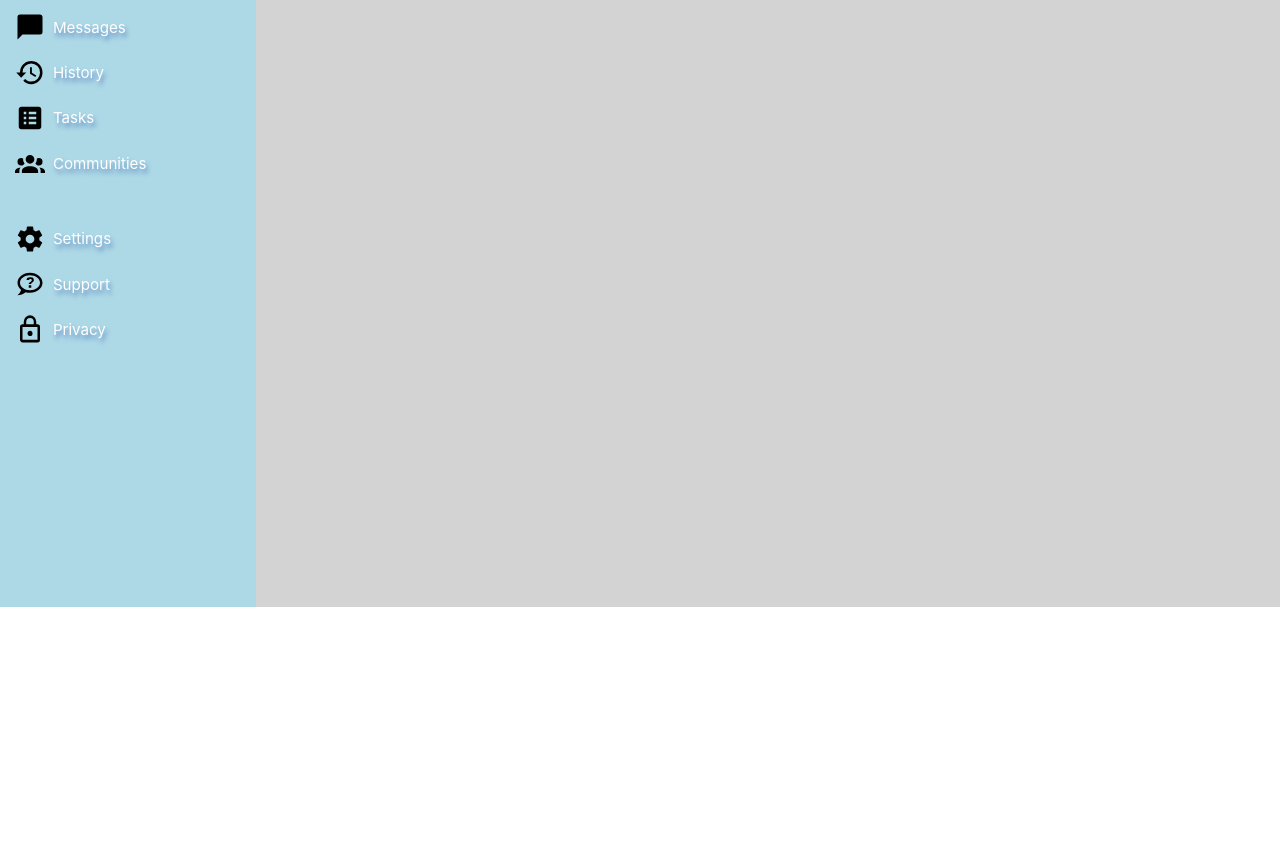
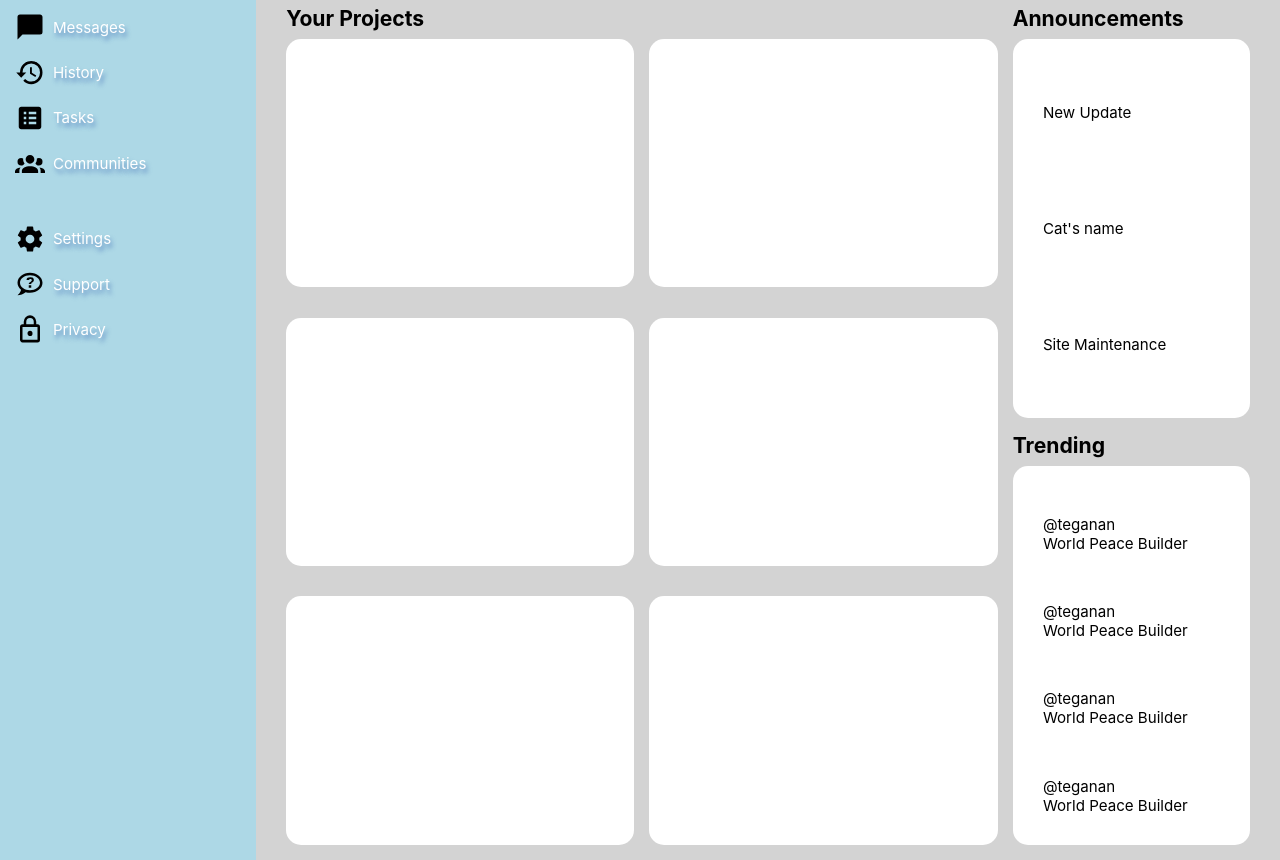
Before and after one commit to Kraalle/admin-dashboard, a plain HTML site: page index.html in a window 1280 px wide. Shown: the part 193-1053 px from the top of the page. Before the commit the page ends 800 px from the top, so only its background shows below. Drawn offline with Linux system fonts and the light colour scheme.

Commit message:
announcments and trending sections updated with css // todo fix trending padding pushing content below page

```diff
--- a/index.html
+++ b/index.html
@@ -79,7 +79,76 @@
                 </ul>
             </div>
         </div>
-        <div class="main-content" id="main-content"></div>
+        <div class="main-content" id="main-content">
+            <div class="projects">
+                <h3 class="h3-projects-title">Your Projects</h3>
+                <div class="project">
+                    <h5></h5>
+                </div>
+                <div class="project">
+                    <h5></h5>
+                </div>
+                <div class="project">
+                    <h5></h5>
+                </div>
+                <div class="project">
+                    <h5></h5>
+                </div>
+                <div class="project">
+                    <h5></h5>
+                </div>
+                <div class="project">
+                    <h5></h5>
+                </div>
+            </div>
+            <div class="trending-announcements">
+                <div class="announcements">
+                    <h3>Announcements</h3>
+                    <div class="announce-content">
+                        <div class="announcement">New Update</div>
+                        <div class="announcement">Cat's name</div>
+                        <div class="announcement">Site Maintenance</div>
+                    </div>
+                </div>
+                <div class="trending">
+                    <h3>Trending</h3>
+                    <div class="trending-content">
+                        <div class="trend">
+                            <img src="" alt="">
+                            <p>
+                                <span class="trend-tag">@teganan</span>
+                                <br>
+                                <span class="trend-text">World Peace Builder</span>
+                            </p>
+                        </div>
+                        <div class="trend">
+                            <img src="" alt="">
+                            <p>
+                                <span class="trend-tag">@teganan</span>
+                                <br>
+                                <span class="trend-text">World Peace Builder</span>
+                            </p>
+                        </div>
+                        <div class="trend">
+                            <img src="" alt="">
+                            <p>
+                                <span class="trend-tag">@teganan</span>
+                                <br>
+                                <span class="trend-text">World Peace Builder</span>
+                            </p>
+                        </div>
+                        <div class="trend">
+                            <img src="" alt="">
+                            <p>
+                                <span class="trend-tag">@teganan</span>
+                                <br>
+                                <span class="trend-text">World Peace Builder</span>
+                            </p>
+                        </div>
+                    </div>
+                </div>
+            </div>
+        </div>
     </div>
 </body>
 </html>
--- a/styles.css
+++ b/styles.css
@@ -1,6 +1,10 @@
 body {
     height: 100vh;
+    min-height: 100%;
     margin: 0;
+    padding: 0;
+    box-sizing: border-box;
+    overflow: hidden;
 }
 
 :root {
@@ -15,7 +19,7 @@ body {
     height: 100vh;
     display: grid;
     grid-template-columns: 1fr 4fr;
-    grid-template-rows: 1fr 5fr;
+    grid-template-rows: auto 4fr;
 }
 
 .side-bar {
@@ -32,6 +36,10 @@ body {
     background-color: lightgray;
     grid-column: 2 / 3;
     grid-row: 2 / 3;
+    display: grid;
+    grid-template-columns: 3fr 1fr;
+    padding: 1rem 2rem;
+    gap: 1rem;
 }
 
 .header {
@@ -135,3 +143,73 @@ button {
     font-weight: bold;
     font-size: 1rem;
 }
+
+.projects {
+    display: grid;
+    grid-template-rows: auto 1fr 1fr;
+    grid-template-columns: repeat(auto-fit, minmax(300px, 1fr));
+    grid-auto-rows: 1fr;
+    gap: 2rem 1rem;
+
+}
+.h3-projects-title {
+    margin-bottom: -1.5rem;
+    margin-top: 0;
+    grid-column: 1 / -1;
+    font-size: 1.4rem;
+}
+
+.project {
+    background-color: white;
+    border-radius: 15px;
+}
+
+.trending-announcements {
+    display: grid;
+    gap: 1rem;
+    grid-template-rows: 1fr 1fr;
+}
+
+.announcements {
+    display: flex;
+    flex-direction: column;
+}
+
+.announce-content {
+    flex: 1;
+    display: flex;
+    flex-direction: column;
+    justify-content: space-around;
+    background-color: white;
+    border-radius: 15px;
+    padding: 1rem 2rem;
+}
+
+.announcements > h3 {
+    margin: 0;
+    margin-bottom: 0.5rem;
+    grid-column: 1 / -1;
+    font-size: 1.4rem;
+}
+
+ .trending-content {
+    flex: 1;
+    background-color: white;
+    border-radius: 15px;
+    display: flex;
+    flex-direction: column;
+    padding: 1rem 2rem;
+    /* justify-content: space-around;
+    align-items: flex-start; */
+}
+
+.trending > h3 {
+    margin: 0;
+    margin-bottom: 0.5rem;
+    font-size: 1.4rem;
+}
+
+.trending {
+    display: flex;
+    flex-direction: column;
+}
```
